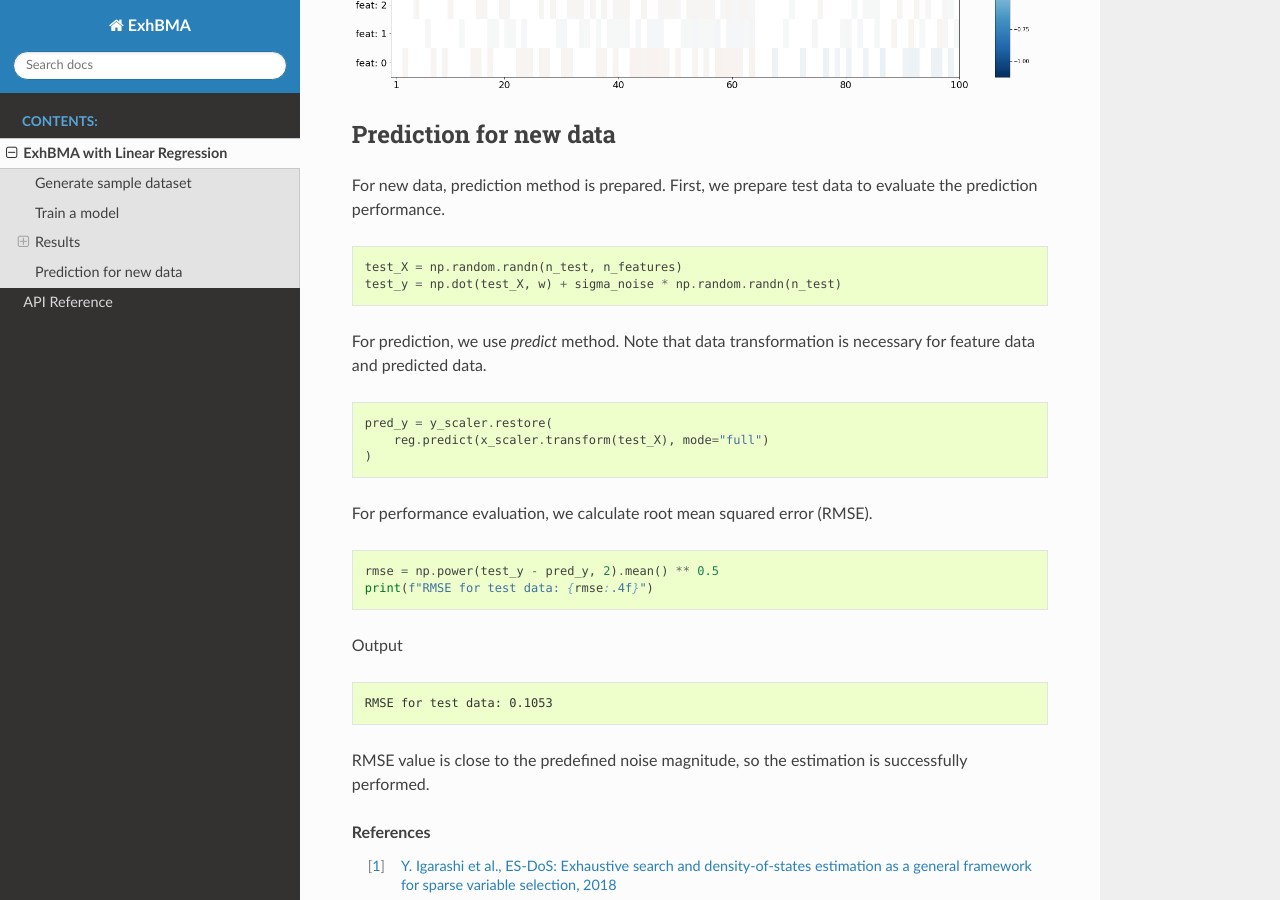
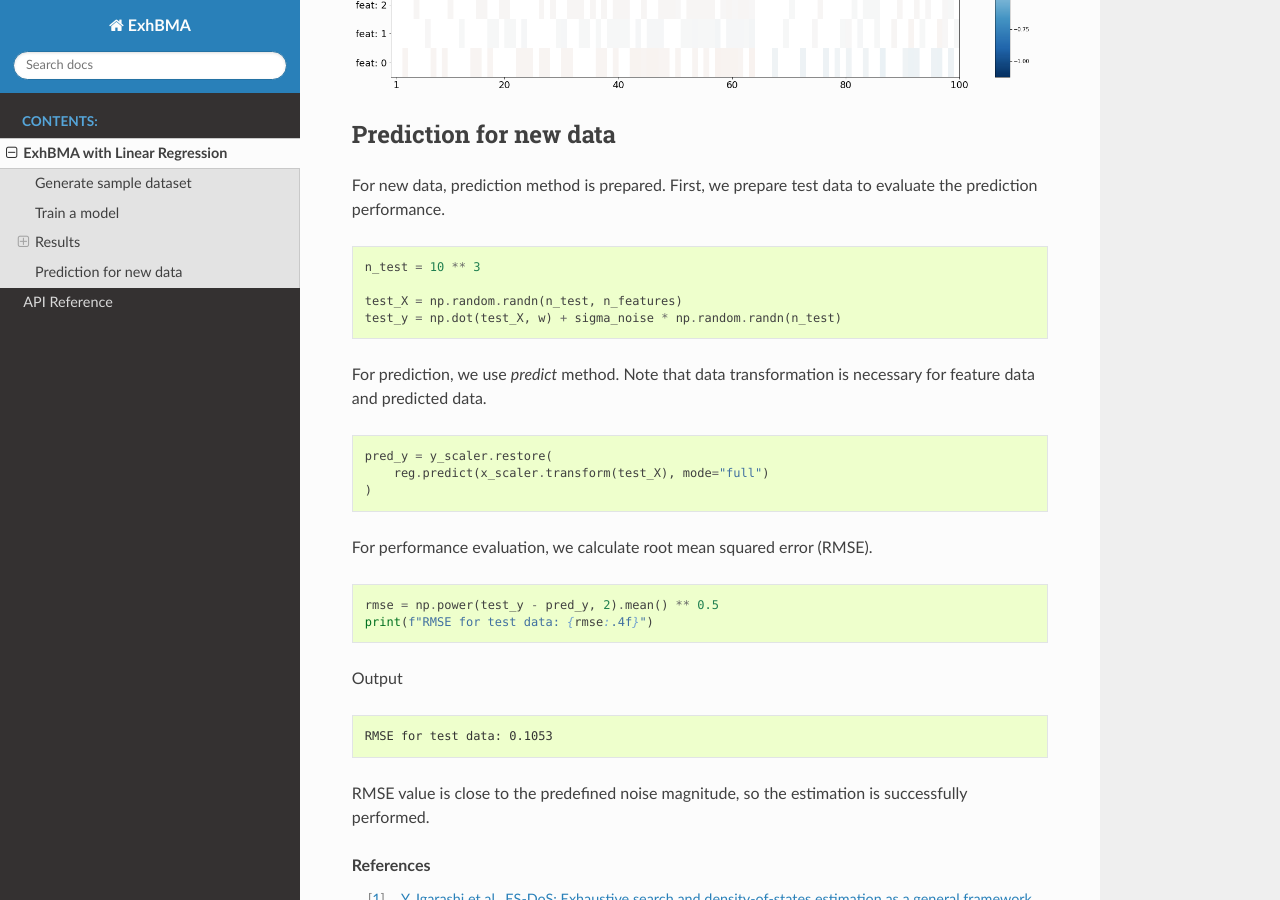
Before and after one commit to okada-lab/exhbma, a Sphinx documentation site: the page built from docs/source/linear_regression.rst, in a window 1280 px wide and 900 px high, scrolled down 4284 px. Built offline with Sphinx 7.4.7 and the Read the Docs theme 2.0.0, drawn with Linux system fonts in a browser that asks for light colours.

Commit message:
fix: Fix document

```diff
--- a/docs/source/linear_regression.rst
+++ b/docs/source/linear_regression.rst
@@ -169,6 +169,8 @@ First, we prepare test data to evaluate the prediction performance.
 
 .. code:: python
 
+   n_test = 10 ** 3
+
    test_X = np.random.randn(n_test, n_features)
    test_y = np.dot(test_X, w) + sigma_noise * np.random.randn(n_test)
 
```
